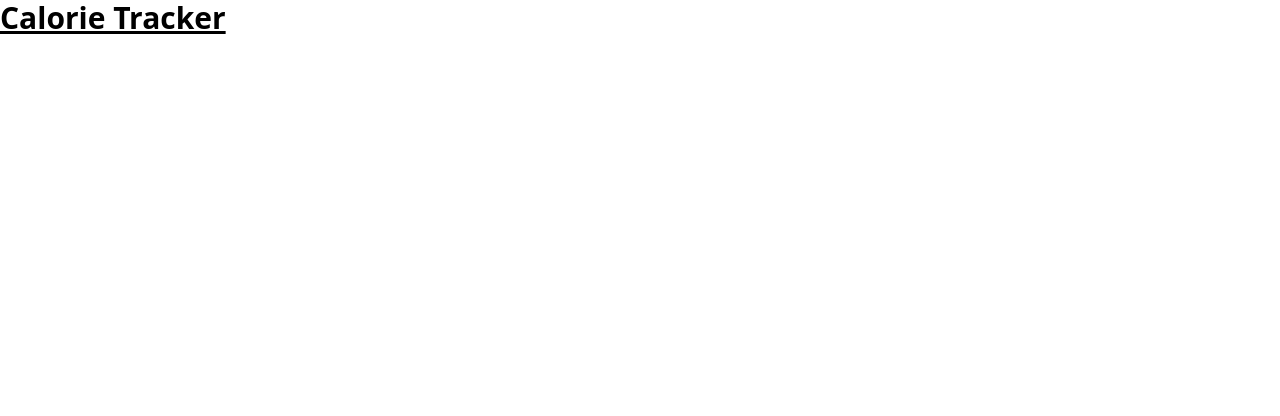
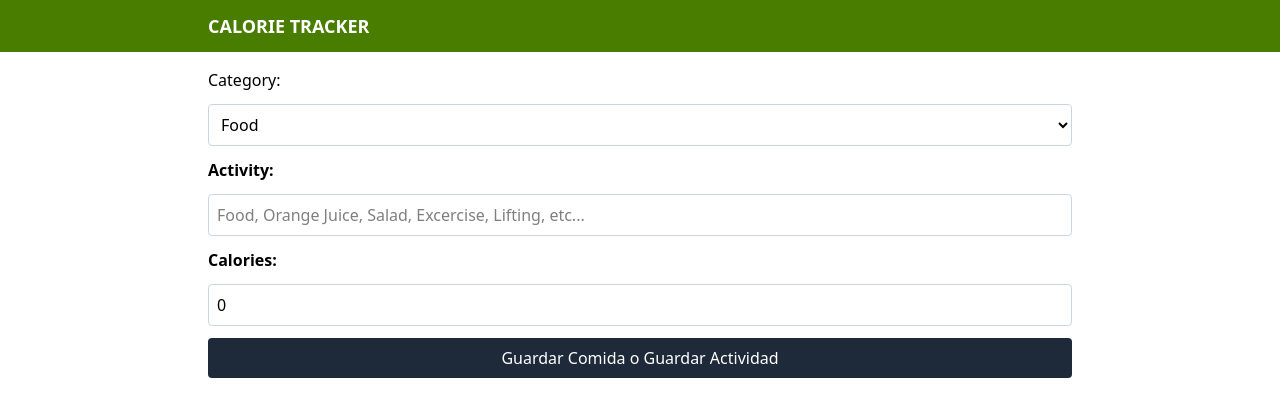
Before and after one commit to andresdarin/calorie-tracker, a React (Vite) app: page / in a window 1280 px wide. Shown: the top 416 px of the page. Built offline with nearby package versions, Linux system fonts and the light colour scheme.

Commit message:
feat: add form component and categories data for calorie tracking

```diff
--- a/index.html
+++ b/index.html
@@ -1,13 +1,15 @@
 <!doctype html>
 <html lang="en">
+
 <head>
   <meta charset="UTF-8" />
-    <link rel="icon" type="image/svg+xml" href="/vite.svg" />
   <meta name="viewport" content="width=device-width, initial-scale=1.0" />
-    <title>calorie-tracker</title>
+  <title>Calorie Tracker</title>
 </head>
+
 <body>
   <div id="root"></div>
   <script type="module" src="/src/main.tsx"></script>
 </body>
+
 </html>
--- a/src/App.tsx
+++ b/src/App.tsx
@@ -1,12 +1,23 @@
+import Form from "./components/Form"
 
 
 function App() {
 
   return (
     <>
-      <h1 className="text-3xl font-bold underline">
-        Calorie Tracker
-      </h1>
+      <header className="bg-lime-700 py-3">
+        <div className="max-w-4xl mx-auto flex justify-between items-center px-4">
+          <h1 className="text-center text-lg font-bold text-white uppercase">
+            Calorie Tracker
+          </h1>
+        </div>
+      </header>
+
+      <section className="py-4">
+        <div className="max-w-4xl mx-auto px-4">
+          <Form />
+        </div>
+      </section>
     </>
   )
 }
--- /dev/null
+++ b/src/components/Form.tsx
@@ -0,0 +1,63 @@
+import { useState } from "react";
+import categories from "../data/categories"
+
+export default function Form() {
+
+    const [activity, setActivity] = useState({
+        category: 1,
+        name: '',
+        calories: 0
+    });
+
+    const handleChange = () => {
+
+    };
+
+    return (
+        <form className="grid grid-cols-1 gap-3">
+            <label htmlFor="category">Category:</label>
+            <select id="category" value={activity.category} name="category" className="border border-slate-300 p-2 rounded">
+                {categories.map((category) => (
+                    <option key={category.id} value={category.id}>
+                        {category.name}
+                    </option>
+                ))}
+            </select>
+            <div className="grid grid-cols-1 gap-3">
+                <label
+                    htmlFor="name"
+                    className="font-bold">
+                    Activity:
+                </label>
+                <input
+                    type="text"
+                    id="name"
+                    value={activity.name}
+                    onChange={handleChange}
+                    name="name"
+                    className="border border-slate-300 p-2 rounded"
+                    placeholder="Food, Orange Juice, Salad, Excercise, Lifting, etc..." />
+
+            </div>
+            <div className="grid grid-cols-1 gap-3">
+                <label
+                    htmlFor="calories"
+                    className="font-bold">
+                    Calories:
+                </label>
+                <input
+                    type="text"
+                    id="calories"
+                    value={activity.calories}
+
+                    name="calories"
+                    className="border border-slate-300 p-2 rounded"
+                    placeholder="Enter calories burned" />
+            </div>
+            <input
+                type="submit"
+                className="bg-gray-800 text-white p-2 rounded hover:bg-sky-400"
+                value="Guardar Comida o Guardar Actividad" />
+        </form>
+    )
+}
--- /dev/null
+++ b/src/data/categories.ts
@@ -0,0 +1,46 @@
+import type { Category } from '../types';
+
+const categories: Category[] = [
+    {
+        id: 1,
+        name: 'Food'
+    },
+    {
+        id: 2,
+        name: 'Technology'
+    },
+    {
+        id: 3,
+        name: 'Health'
+    },
+    {
+        id: 4,
+        name: 'Fitness'
+    },
+    {
+        id: 5,
+        name: 'Travel'
+    },
+    {
+        id: 6,
+        name: 'Education'
+    },
+    {
+        id: 7,
+        name: 'Finance'
+    },
+    {
+        id: 8,
+        name: 'Lifestyle'
+    },
+    {
+        id: 9,
+        name: 'Food'
+    },
+    {
+        id: 10,
+        name: 'Technology'
+    }
+];
+
+export default categories;
--- /dev/null
+++ b/src/types/index.ts
@@ -0,0 +1,5 @@
+export type Category = {
+    id: number;
+    name: string;
+    description?: string;
+};
```
Lines whose indentation alone changed are shown as unchanged.
